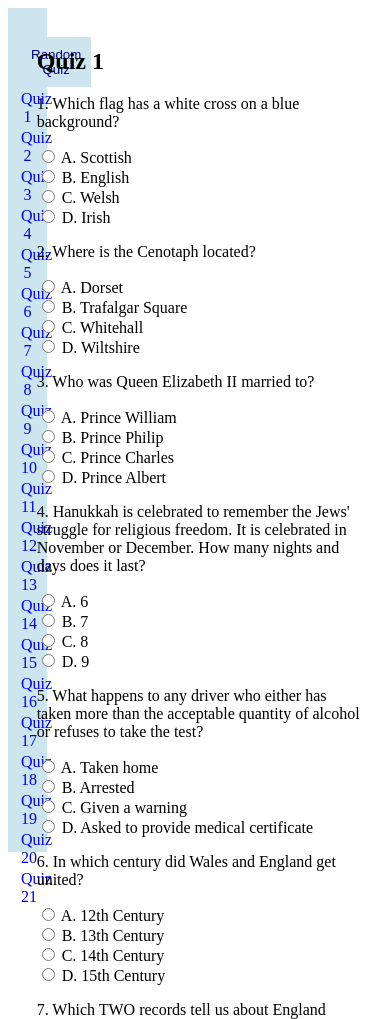
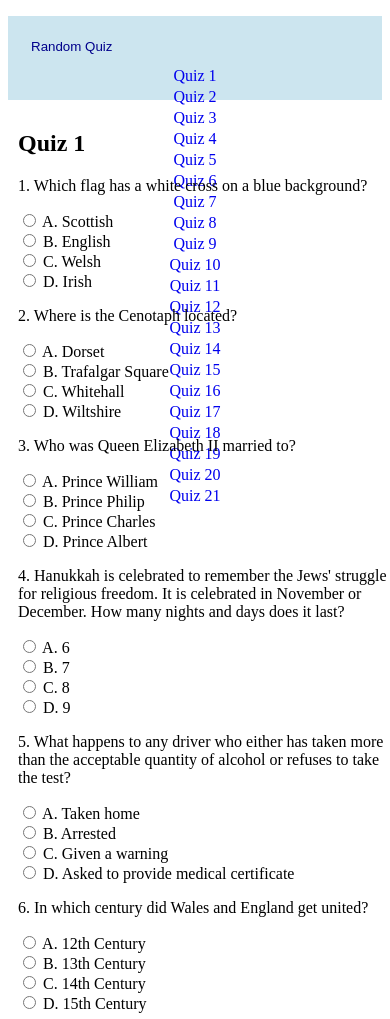
Before and after one commit to da3dalus88/quiz, a plain HTML site: page index.html in a window 390 px wide. Shown: the top 1019 px of the page. Drawn offline with Linux system fonts and the light colour scheme.

Commit message:
Update stylesheet.css

```diff
--- a/stylesheet.css
+++ b/stylesheet.css
@@ -4,7 +4,24 @@
     .incorrect-answer {
     color: red;
     }
+	.button:hover {
+      background-color:#aaa5ef;
+      transition: 0.7s;
+   }
+   .navlink:hover {
+      background-color:#aaa5ef;
+      transition: 0.7s;
+   }
+   .resultsbutton{
+   padding:10px;
+   }
+   .resultsbutton:hover{
+   background-color:#aaa5ef;
+      transition: 0.7s;
+   }
 
+/* styles for desktop*/
+   @media only screen  and (min-width: 1000px){
 	 .sidebar {
 	position: fixed;
 	width: 10%;
@@ -13,7 +30,13 @@
 
 	font-size: 1em;
 	}
-
+	.quiz {
+	position: relative;
+	width: 87%;
+	float: right;
+	height: 100vh;
+	padding:20px;
+	}
 	ul{
 	list-style-type: none;
 	padding: 10px;
@@ -30,13 +53,6 @@
 	text-align:center;
 	}
 
-	.quiz {
-	position: relative;
-	width: 87%;
-	float: right;
-	height: 100vh;
-	padding:20px;
-	}
 
 	button{
 	color: darkblue;
@@ -44,19 +60,47 @@
 	border: none;
 	background: #cce5ef;
 	}
-	.button:hover {
-      background-color:#aaa5ef;
-      transition: 0.7s;
+
    }
-   .navlink:hover {
-      background-color:#aaa5ef;
-      transition: 0.7s;
+
+/* styles for smartphones and tablets */
+   @media only screen  and (max-width: 1000px){
+	  .sidebar {
+	position: relative;
+	width: 100%;
+	height: 10vh;
+	background: #cce5ef;
+	font-size: 1em;
 	}
-   .resultsbutton{
+	.quiz {
+	position: relative;
+	width: 100%;
+	float: left;
+	height: 90vh;
 	padding:10px;
 	}
-   .resultsbutton:hover{
-   background-color:#aaa5ef;
-      transition: 0.7s;
+	ul{
+	list-style-type: none;
+	padding: 10px;
 	}
+
+	ul li {
+	color: darkblue;
+	margin: 3px;
 	}
+
+	ul li a{
+	display:block;
+	text-decoration: none;
+	text-align:center;
+	}
+
+
+	button{
+	color: darkblue;
+	padding:10px;
+	border: none;
+	background: #cce5ef;
+	}
+
+ }
```
Lines whose indentation alone changed are shown as unchanged.
